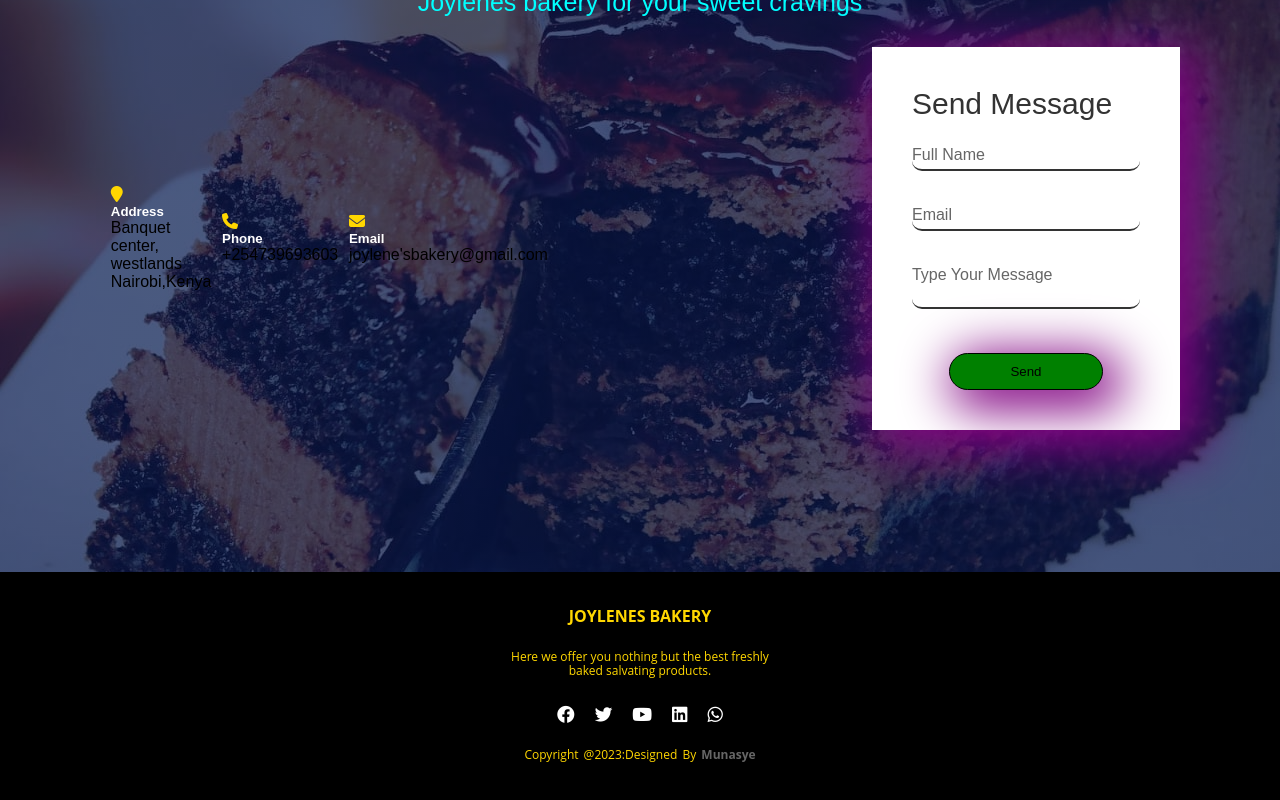
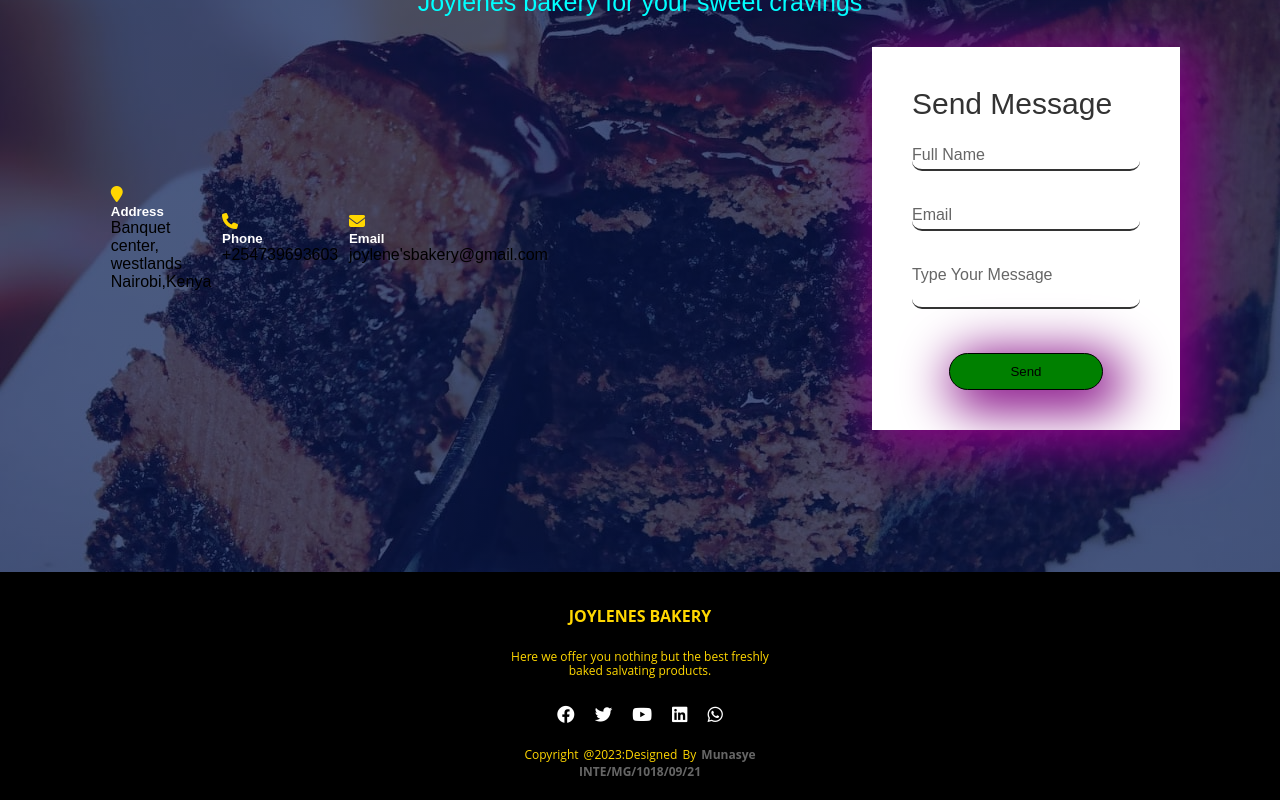
Before and after one commit to Munasye/munasye1, a plain HTML site: page contact.html in a window 1280 px wide. Shown: the part 366-1166 px from the top of the page. Drawn offline with Linux system fonts and the light colour scheme.

Commit message:
Update contact.html

```diff
--- a/contact.html
+++ b/contact.html
@@ -90,7 +90,7 @@
                 </div>
                 <div class="footer-bottom">
                     <p style="color: gold;">Copyright @2023:Designed by <span style="color: white;"> Munasye</span></p>
-                    <p><span>INTE/MG/1018/09/21</span></p>
+                    <p style="color:white;"><span>INTE/MG/1018/09/21</span></p>
                 </div>
             </footer>
         </section>
```
